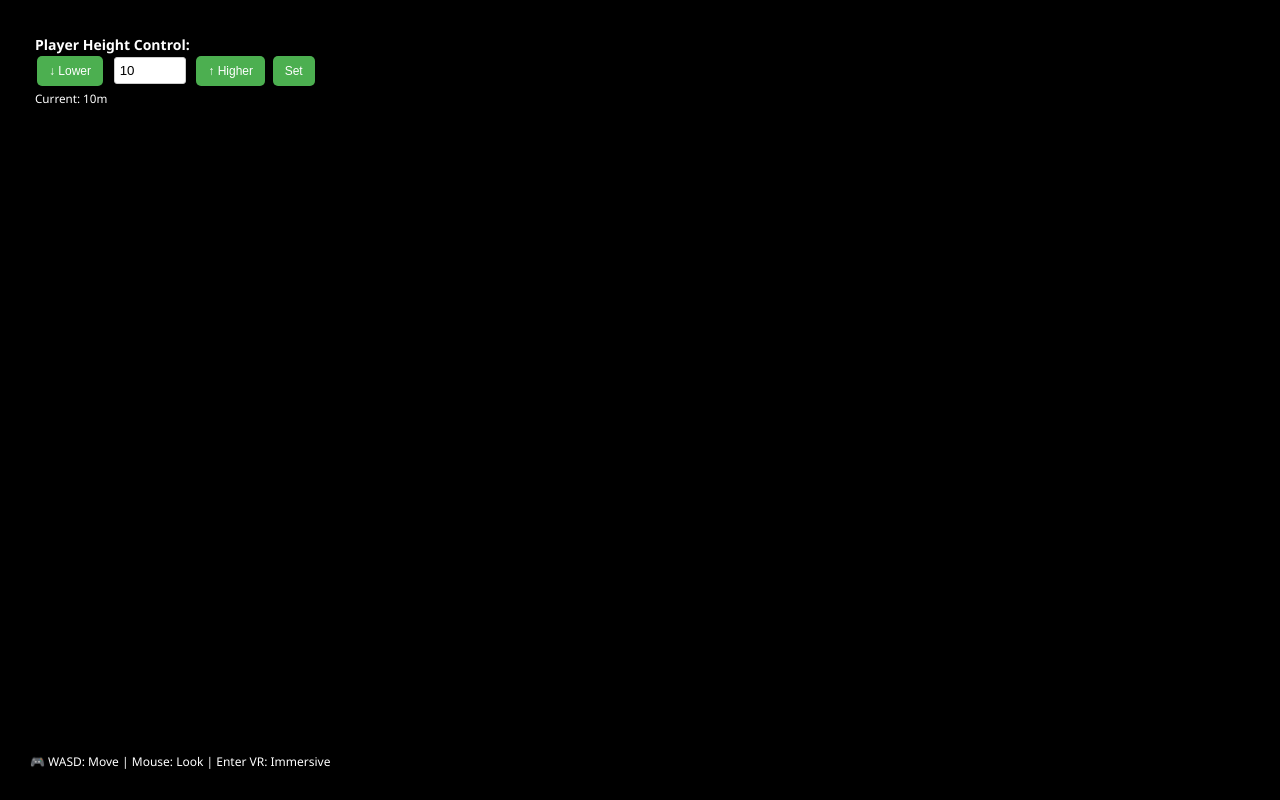
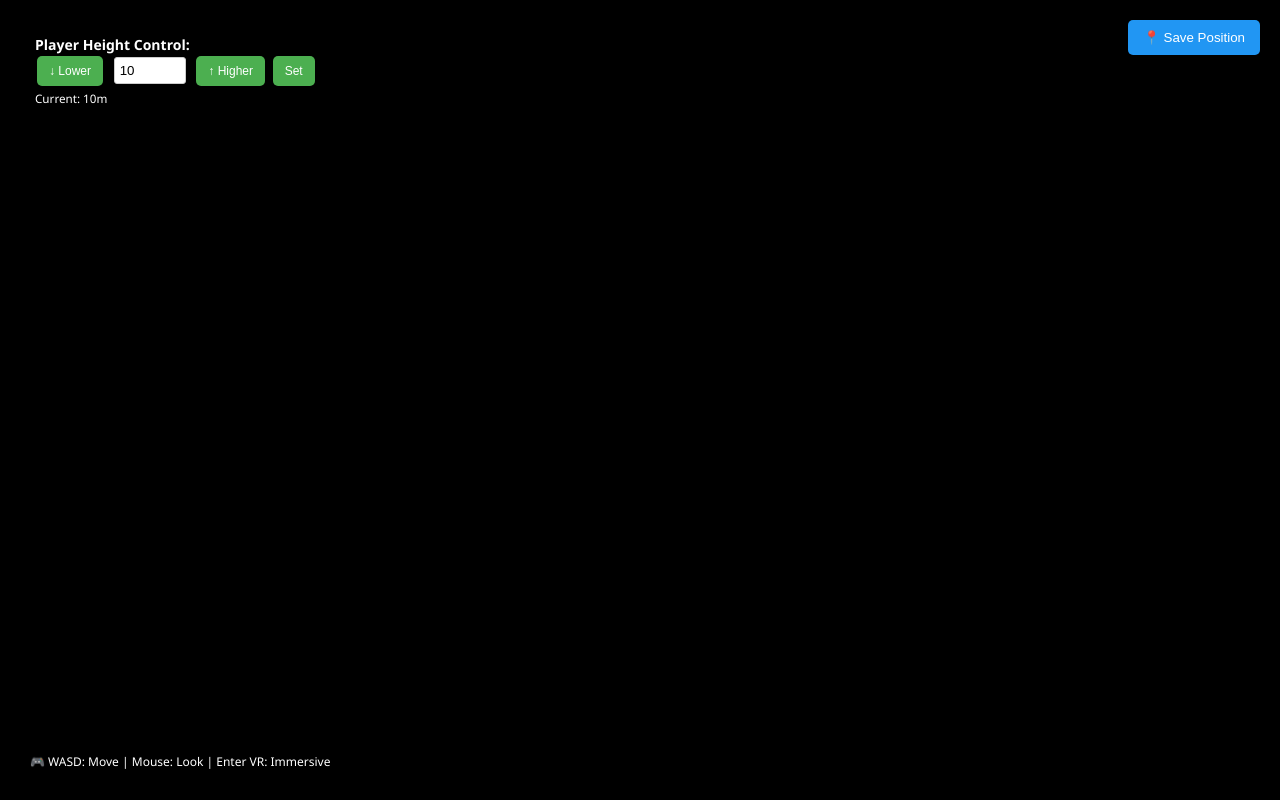
Before and after one commit to KosdiD/Ex-2025, a plain HTML site: page index.html in a window 1280 px wide. Drawn offline with Linux system fonts and the light colour scheme.

Commit message:
Update index.html

```diff
--- a/index.html
+++ b/index.html
@@ -222,6 +222,35 @@
                 canvas.requestPointerLock();
             }
         });
+        function saveCurrentPosition()
+        {
+            const camera = document.getElementById('camera');
+            const pos = camera.object3D.getWorldPosition(new THREE.Vector3());
+
+            // Створити маркер
+            const marker = document.createElement('a-sphere');
+            marker.setAttribute('position', `${pos.x} ${pos.y} ${pos.z}`);
+            marker.setAttribute('radius', '0.2');
+            marker.setAttribute('color', '#ff4444');
+            marker.setAttribute('onclick', `alert('IoT info here at ${pos.x.toFixed(2)}, ${pos.y.toFixed(2)}, ${pos.z.toFixed(2)}')`);
+            document.querySelector('a-scene').appendChild(marker);
+
+            console.log(`📍 Saved position: x=${pos.x.toFixed(2)}, y=${pos.y.toFixed(2)}, z=${pos.z.toFixed(2)}`);
+        }
+
     </script>
+    <button onclick="saveCurrentPosition()" style="
+      position: absolute;
+      right: 20px;
+      top: 20px;
+      z-index: 1000;
+      padding: 10px 15px;
+      background: #2196F3;
+      color: white;
+      border: none;
+      border-radius: 5px;
+      cursor: pointer;
+    ">📍 Save Position</button>
+
 </body>
 </html>
```
